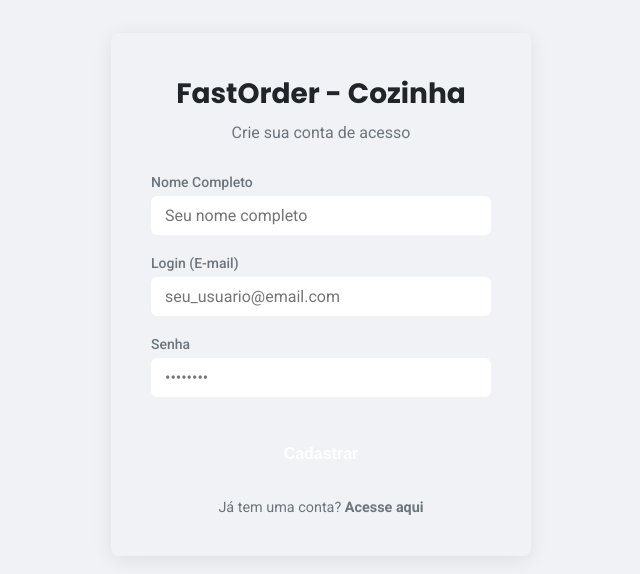
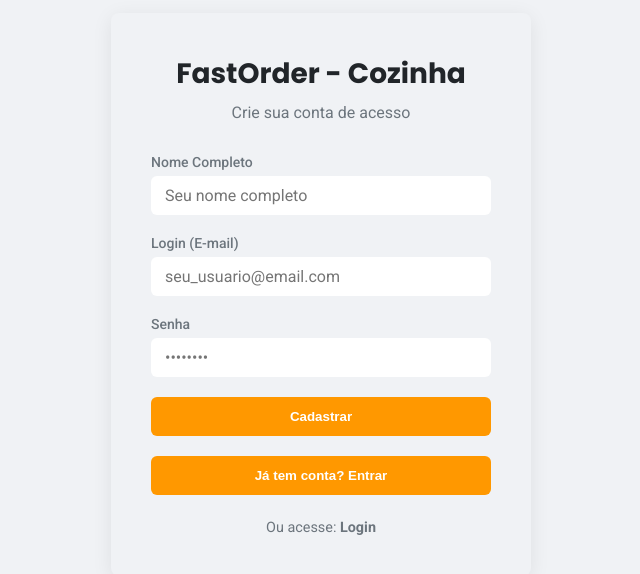
Before and after one commit to VanessaBaldin1/fastOrder-cozinha, a Next.js app: page /cadastrar in a window 1280 px wide. Shown: the part 106-680 px from the top of the page, without its empty margins (319-959 px from the left). Built offline with nearby package versions, Linux system fonts and the light colour scheme.

Commit message:
Arruma rotas das paginas e navegabilidade entre as paginas

```diff
--- a/app/cadastrar/PaginaCadastro.module.css
+++ b/app/cadastrar/PaginaCadastro.module.css
@@ -72,19 +72,17 @@
 .botao {
   width: 100%;
   padding: 12px;
-  font-weight: 700;
-  font-size: 1rem;
+  font-weight: 600;
   color: white;
-  background-color: var(--brand-primary); /* Laranja */
+  background-color: var(--brand-blue);
   border-radius: 6px;
   border: none;
   cursor: pointer;
   transition: background-color 0.2s;
-  margin-top: 16px;
 }
 
 .botao:hover {
-  background-color: #e68900; /* Laranja um pouco mais escuro */
+  background-color: #e68900;
 }
 
 .linkRodape {
@@ -96,7 +94,7 @@
 
 .linkRodape a {
   font-weight: 600;
-  color: var(--brand-primary); /* Laranja para o link */
+  color: var(--brand-primary);
   text-decoration: none;
 }
 
--- a/app/cadastrar/page.tsx
+++ b/app/cadastrar/page.tsx
@@ -3,6 +3,7 @@
 import Link from "next/link";
 import { useRouter } from "next/navigation";
 import estilos from "./PaginaCadastro.module.css";
+import { useEffect } from "react";
 
 export default function PaginaCadastro() {
   const roteador = useRouter();
@@ -14,6 +15,8 @@
 
     roteador.push("/entrar");
   };
+
+  useEffect(() => {}, []);
 
   return (
     <div className={estilos.containerPrincipal}>
@@ -64,13 +67,21 @@
             />
           </div>
 
+          {/* Botão de cadastro */}
           <button type="submit" className={estilos.botao}>
             Cadastrar
           </button>
+
+          {/* Botão de login, mesma paleta, abaixo do cadastro */}
+          <Link href="/login" passHref>
+            <button type="button" className={estilos.botao}>
+              Já tem conta? Entrar
+            </button>
+          </Link>
         </form>
 
         <p className={estilos.linkRodape}>
-          Já tem uma conta? <Link href="/entrar">Acesse aqui</Link>
+          Ou acesse: <Link href="/login">Login</Link>
         </p>
       </div>
     </div>
```
